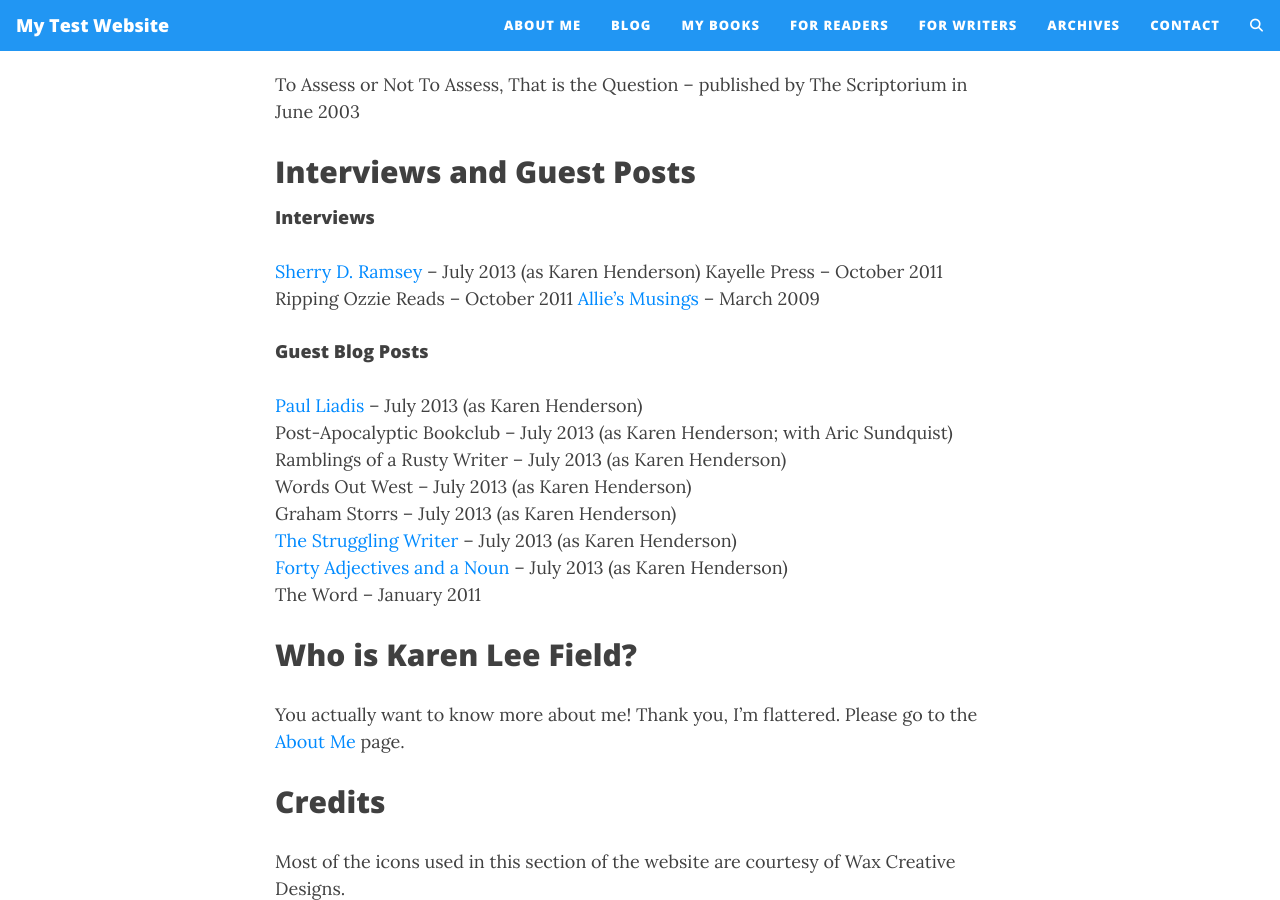
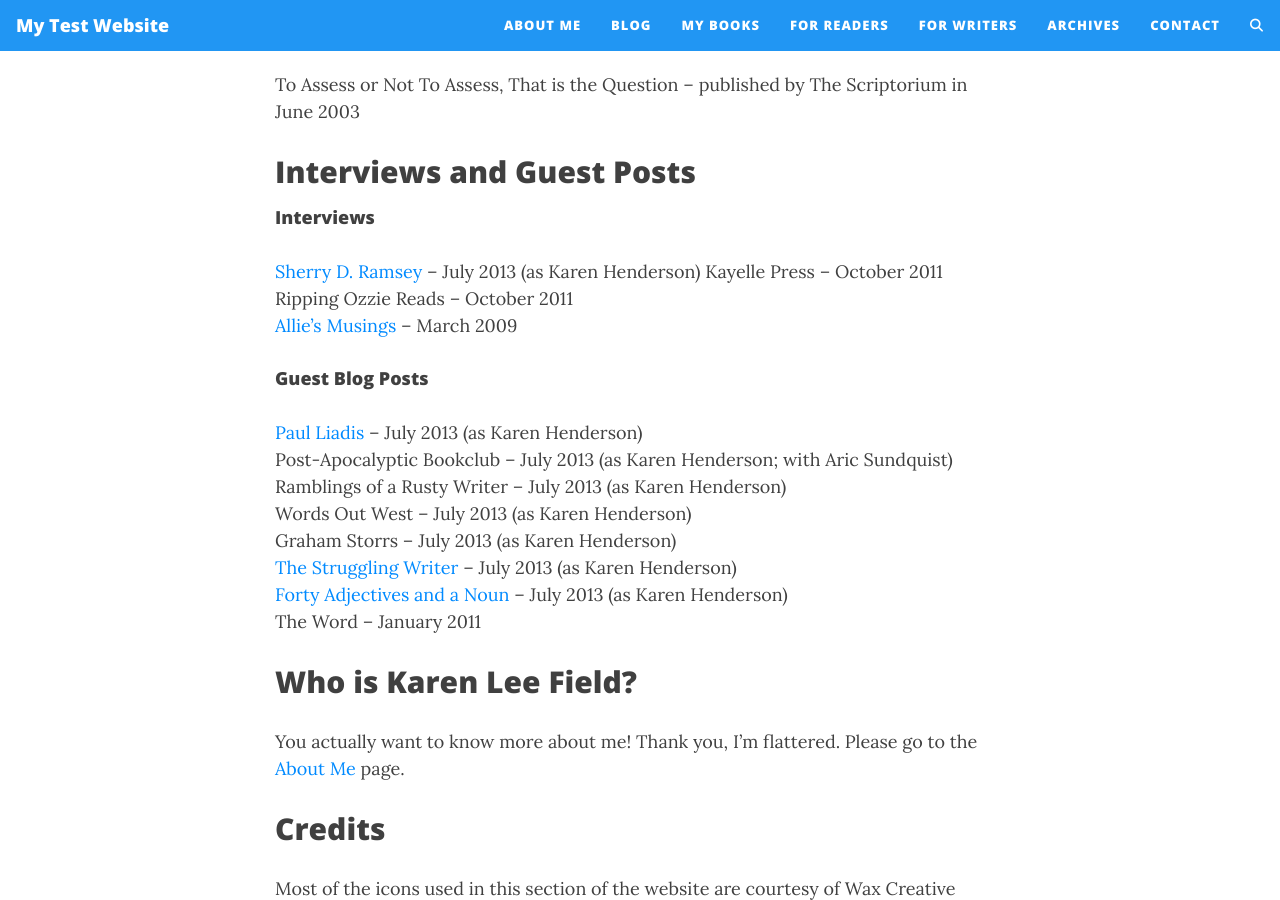
Before and after one commit to jd31122025-design/myblog, a Jekyll site: the page built from my-books.md, in a window 1280 px wide and 900 px high, scrolled down 4437 px. Built offline with Jekyll 4.4.1, drawn with Linux system fonts in a browser that asks for light colours; comment, search, counter and statistics services are not loaded.

Commit message:
Update my-books.md

```diff
--- a/my-books.md
+++ b/my-books.md
@@ -136,8 +136,8 @@ To Assess or Not To Assess, That is the Question – published by The Scriptoriu
 #### Interviews
 
 [Sherry D. Ramsey](http://www.sherrydramsey.com/?p=1965) – July 2013 (as Karen Henderson)
-Kayelle Press – October 2011
-Ripping Ozzie Reads – October 2011
+Kayelle Press – October 2011<br>
+Ripping Ozzie Reads – October 2011<br>
 [Allie’s Musings](http://allieboniface.blogspot.com/2009/03/weekend-featured-author-interview-karen.html) – March 2009
 
 #### Guest Blog Posts
@@ -159,4 +159,4 @@ You actually want to know more about me! Thank you, I’m flattered. Please go t
 
 Most of the icons used in this section of the website are courtesy of Wax Creative Designs.
 
-<div style="text-align: center; text-size: 8px;">Last updated on 4 November 2024</div>
+<div style="text-align: center; font-size: 8px;">Last updated on 4 November 2024</div>
```
